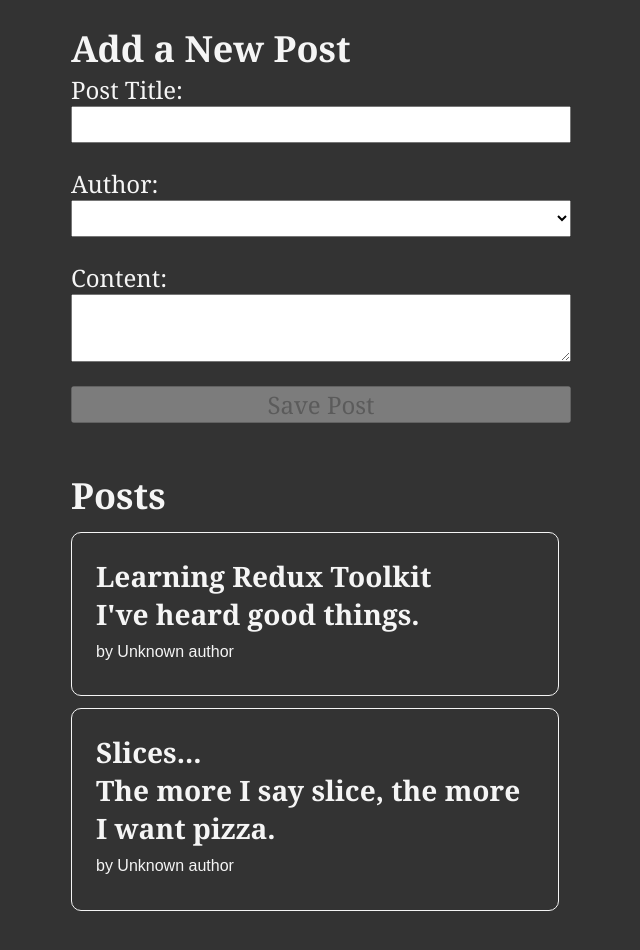
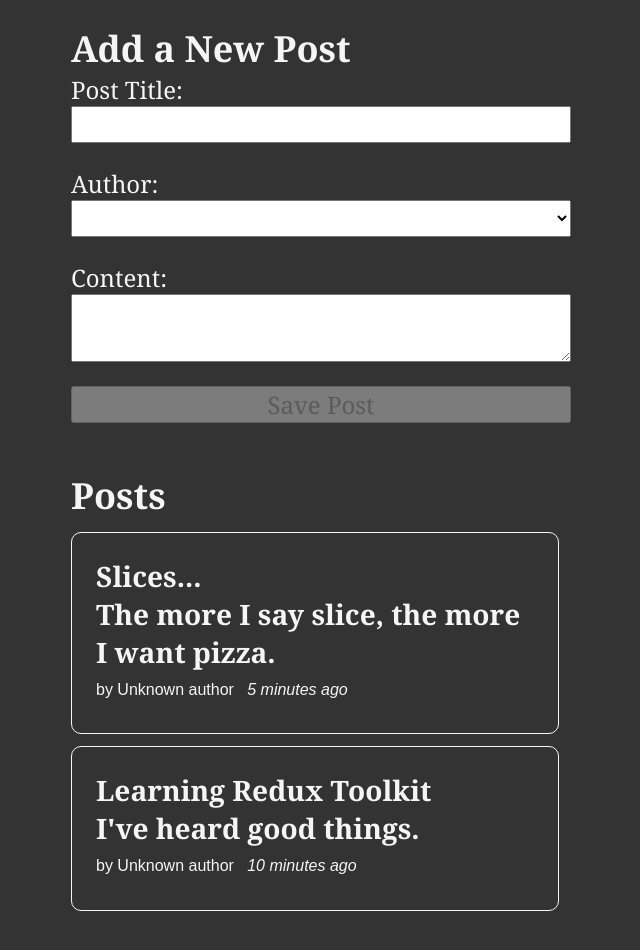
Before and after one commit to KennethSoriano/bulletin-board, a React (Create React App) app: page / in a window 1280 px wide. Shown: the top 950 px of the page, without its empty margins (319-959 px from the left). Built offline with nearby package versions, Linux system fonts and the light colour scheme.

Commit message:
reaction button

```diff
--- a/src/features/posts/PostsList.js
+++ b/src/features/posts/PostsList.js
@@ -1,17 +1,21 @@
 import { useSelector } from "react-redux";
 import { selectAllPosts } from "./postsSlice";
 import PostAuthor from "./PostAuthor";
+import TimeAgo from "./TimeAgo";
 
 
 const PostsList = () => {
     const posts = useSelector(selectAllPosts)
 
-    const renderedPosts = posts.map(post => (
+    const orderedPosts = posts.slice().sort((a, b) => b.date.localeCompare(a.date))
+
+    const renderedPosts = orderedPosts.map(post => (
         <article key={post.id}>
             <h3>{post.title}</h3>
             <h3>{post.content.substring(0, 100)}</h3>
             <p className="postCredit" >
                 <PostAuthor userid={post.userId} />
+                <TimeAgo  timestamp={post.date}/>
             </p>
         </article>
     ))
--- /dev/null
+++ b/src/features/posts/TimeAgo.js
@@ -0,0 +1,18 @@
+import { parseISO, formatDistanceToNow } from "date-fns";
+
+
+const TimeAgo = ({ timestamp }) => {
+    let timeAgo = ''
+    if (timestamp) {
+        const date = parseISO(timestamp)
+        const timePeriod = formatDistanceToNow(date)
+        timeAgo = `${timePeriod} ago`
+    }
+  return (
+    <span title={timestamp}>
+        &nbsp; <i>{timeAgo}</i>
+    </span>
+  )
+}
+
+export default TimeAgo
--- a/src/features/posts/postsSlice.js
+++ b/src/features/posts/postsSlice.js
@@ -1,9 +1,31 @@
-import { createSlice } from "@reduxjs/toolkit";
-import { nanoid } from "@reduxjs/toolkit";
+import { createSlice, nanoid } from "@reduxjs/toolkit";
+import { sub } from "date-fns";
 
 const initialState = [
-    { id: '1', title: 'Learning Redux Toolkit', content: "I've heard good things." },
-    { id: '2', title: 'Slices...', content: "The more I say slice, the more I want pizza." }
+    { id: '1',
+    title: 'Learning Redux Toolkit',
+    content: "I've heard good things.",
+    date: sub(new Date(), { minutes: 10}).toISOString(),
+    reactions: {
+        thumbsUp: 0,
+        wow: 0,
+        heart: 0,
+        rocket: 0,
+        coffee: 0
+    }
+},
+    { id: '2',
+    title: 'Slices...',
+    content: "The more I say slice, the more I want pizza.",
+    date: sub(new Date(), { minutes: 5}).toISOString(),
+    reactions: {
+        thumbsUp: 0,
+        wow: 0,
+        heart: 0,
+        rocket: 0,
+        coffee: 0
+    }
+}
 ]
 
 const postsSlice = createSlice({
@@ -20,9 +42,24 @@
                         id: nanoid(),
                         title,
                         content,
-                        userId
+                        date: new Date().toISOString,
+                        userId,
+                        reactions: {
+                            thumbsUp: 0,
+                            wow: 0,
+                            heart: 0,
+                            rocket: 0,
+                            coffee: 0
+                        }
                     }
                 }
+            }
+        },
+        reactionAdded(state, action) {
+            const { postId, reaction} = action.payload
+            const existingPost = state.find(post => post.id === postId)
+            if (existingPost) {
+                existingPost.reactions[reaction]++
             }
         }
     }
@@ -30,7 +67,7 @@
 
 export const selectAllPosts = (state) => state.posts;
 
-export const { postAdded } = postsSlice.actions
+export const { postAdded, reactionAdded } = postsSlice.actions
 
 
 export default postsSlice.reducer
```
Also changed, not shown: src/features/posts/ReactionButtons.js (added, +10 -0 lines).
